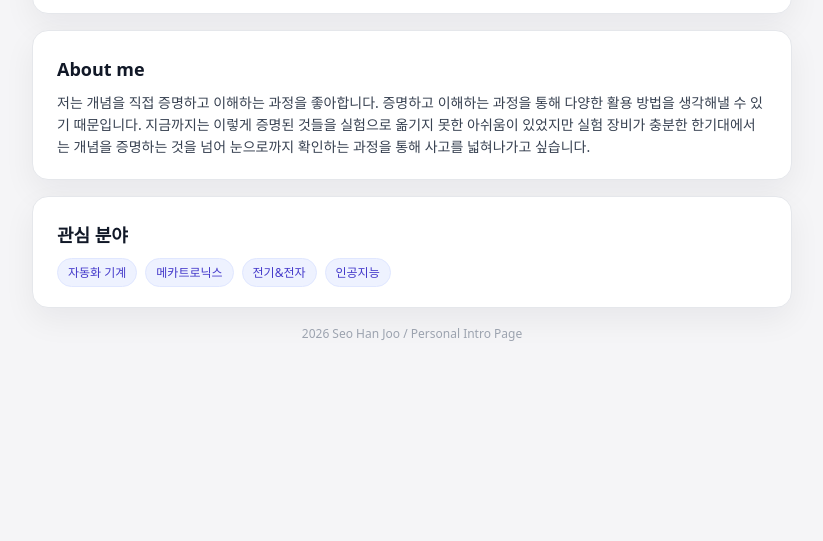
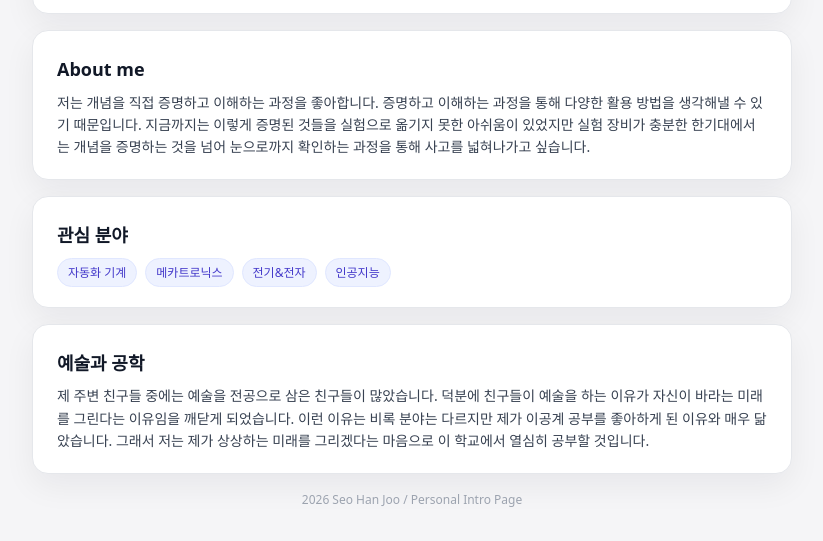
Before and after one commit to shj271022/shj271022.github.io, a plain HTML site: page index.html in a window 1280 px wide. Shown: the part 383-924 px from the top of the page, without its empty margins (228-1051 px from the left). Before the commit the page ends 800 px from the top, so only its background shows below. Drawn offline with Linux system fonts and the light colour scheme.

Commit message:
Update index.html

```diff
--- a/index.html
+++ b/index.html
@@ -68,6 +68,16 @@
                 </ul>
             </section>
 
+            <section class="section-card">
+                <h3>예술과 공학</h3>
+                <p>
+                    제 주변 친구들 중에는 예술을 전공으로 삼은 친구들이 많았습니다. 덕분에 친구들이 예술을
+                    하는 이유가 자신이 바라는 미래를 그린다는 이유임을 깨닫게 되었습니다. 이런 이유는
+                    비록 분야는 다르지만 제가 이공계 공부를 좋아하게 된 이유와 매우 닮았습니다.
+                    그래서 저는 제가 상상하는 미래를 그리겠다는 마음으로 이 학교에서 열심히 공부할 것입니다.
+                </p>
+            </section>
+
             <footer class="footer">
                 <p>2026 Seo Han Joo / Personal Intro Page</p>
             </footer>
```
